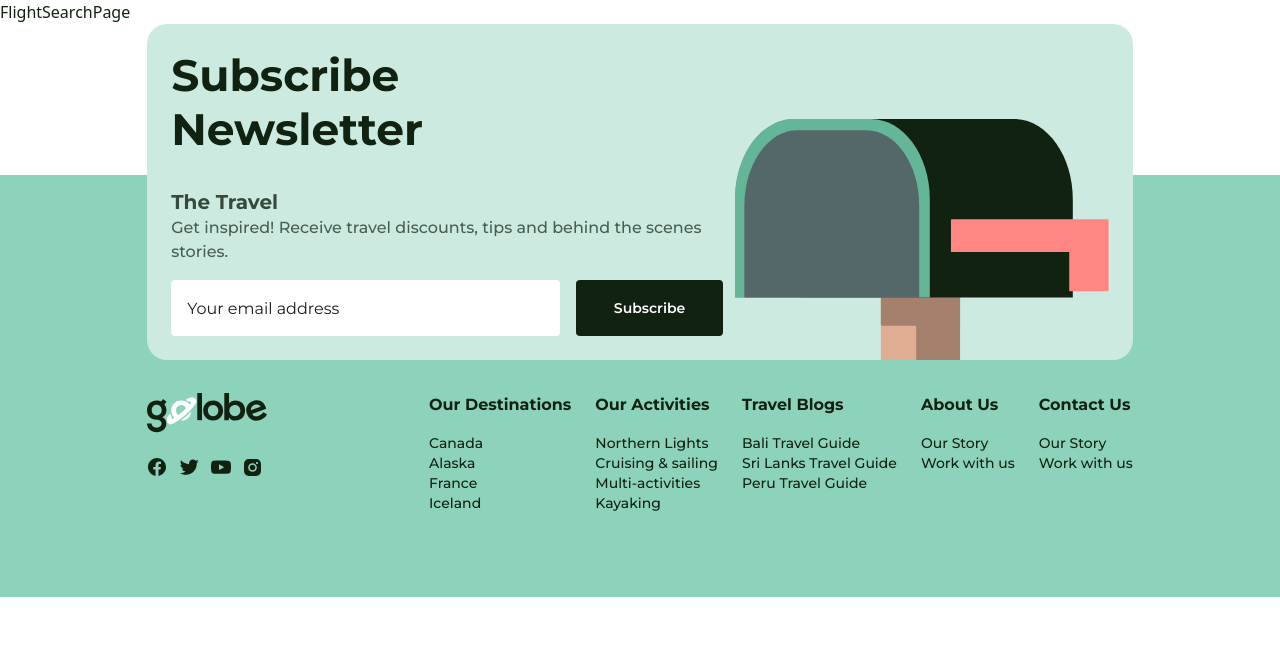
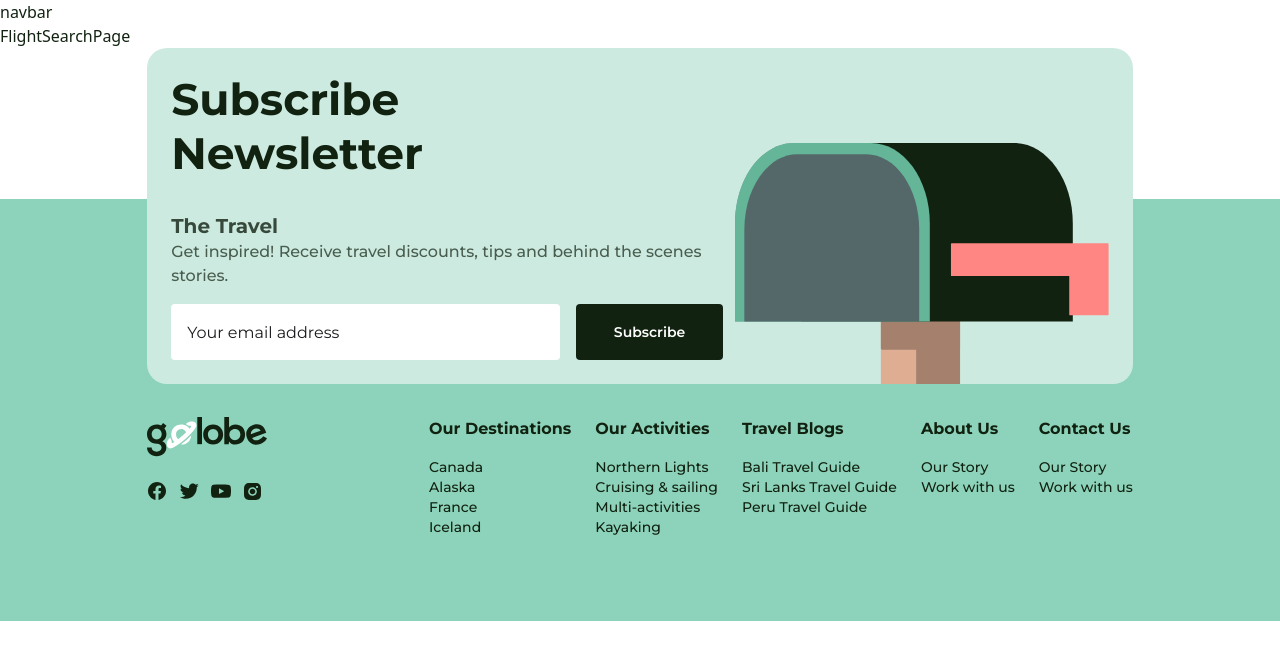
Before and after one commit to AnitaIkediashi/travel-booking-website, a Next.js app: page /flight-flow/flight-search in a window 1280 px wide. Shown: the top 660 px of the page. Built offline with nearby package versions, Linux system fonts and the light colour scheme.

Commit message:
created navbar component

```diff
--- a/app/(flights_hotels)/layout.tsx
+++ b/app/(flights_hotels)/layout.tsx
@@ -1,8 +1,14 @@
+import { Navbar } from "@/components/navigation/navbar";
 
 export default function FlightHotelLayout({
   children,
 }: {
   children: React.ReactNode;
 }) {
-  return <>{children}</>;
+  return (
+    <>
+      <Navbar />
+      {children}
+    </>
+  );
 }
--- /dev/null
+++ b/components/navigation/navbar.tsx
@@ -0,0 +1,6 @@
+
+export const Navbar = () => {
+  return (
+    <div>navbar</div>
+  )
+}
```
